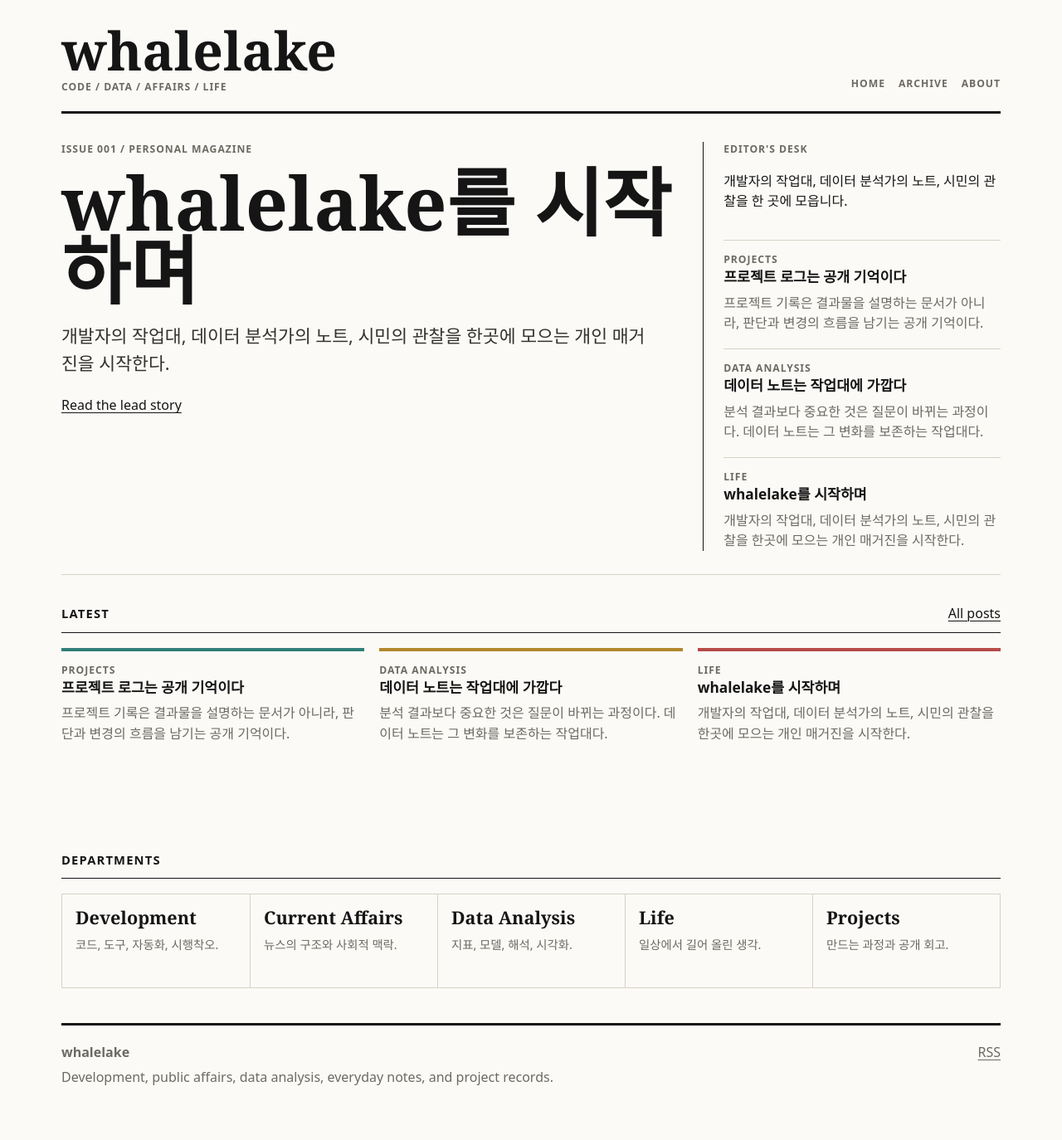
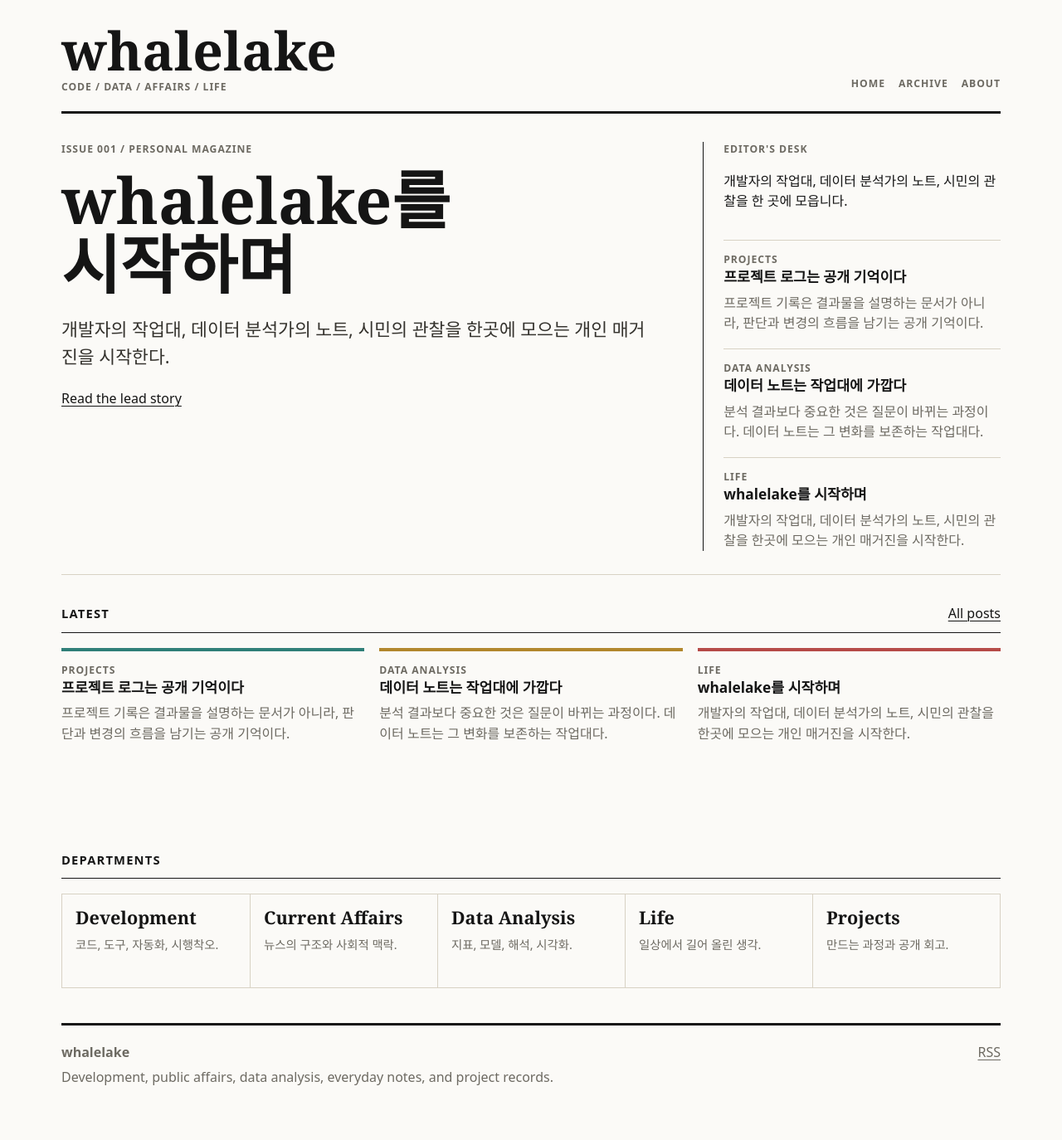
Before and after one commit to whalelake/whalelake.github.io, a Jekyll site: the page built from index.html, in a window 1280 px wide. Shown: the whole page at 83% size. Built offline with Jekyll 4.4.1, drawn with Linux system fonts in a browser that asks for light colours.

Commit message:
Polish magazine title typography

```diff
--- a/assets/css/main.css
+++ b/assets/css/main.css
@@ -101,12 +101,14 @@ a {
 }
 
 .lead-story h1 {
-  font-family: Georgia, "Times New Roman", serif;
-  font-size: clamp(3rem, 7vw, 6.8rem);
+  font-family: Georgia, "Apple SD Gothic Neo", "Malgun Gothic", "Times New Roman", serif;
+  font-size: clamp(2.6rem, 6vw, 5.4rem);
   letter-spacing: 0;
-  line-height: 0.92;
+  line-height: 1.02;
   margin: 12px 0 18px;
   max-width: 900px;
+  overflow-wrap: break-word;
+  word-break: keep-all;
 }
 
 .lead-story p {
@@ -243,11 +245,13 @@ a {
 
 .post-header h1,
 .page-content h1 {
-  font-family: Georgia, "Times New Roman", serif;
-  font-size: clamp(2.6rem, 6vw, 5rem);
+  font-family: Georgia, "Apple SD Gothic Neo", "Malgun Gothic", "Times New Roman", serif;
+  font-size: clamp(2.4rem, 5.4vw, 4.8rem);
   letter-spacing: 0;
-  line-height: 0.96;
+  line-height: 1.04;
   margin: 12px 0;
+  overflow-wrap: break-word;
+  word-break: keep-all;
 }
 
 .deck {
```
